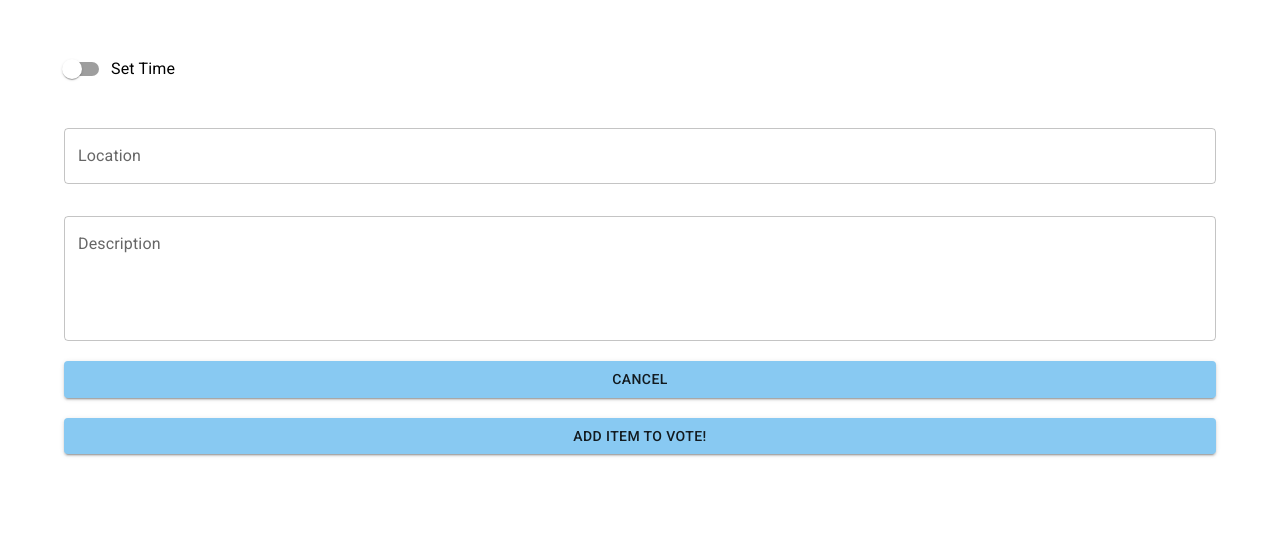
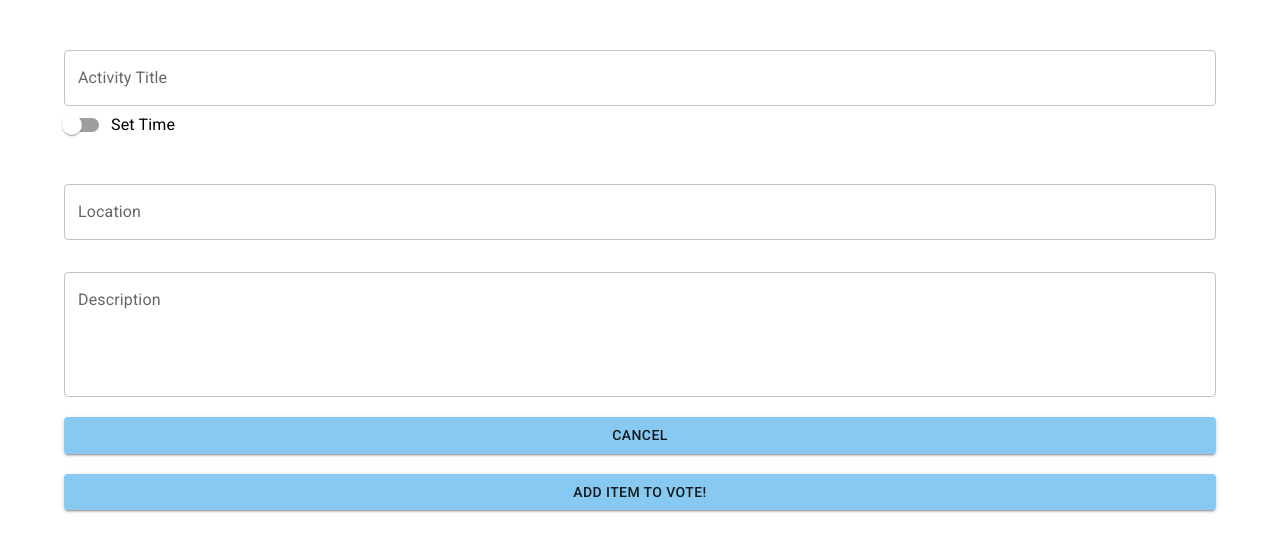
Before and after one commit to momentum316/momentum316-frontend, a React (Create React App) app: page /new/activity in a window 1280 px wide. Shown: the top 552 px of the page. Built offline with nearby package versions, Linux system fonts and the light colour scheme.

Commit message:
activity title added and working logo image

```diff
--- a/src/components/NewActivity.js
+++ b/src/components/NewActivity.js
@@ -30,6 +30,7 @@ export default function NewActivity() {
   const [location, setLocation] = useState("");
   const [startValue, setStartValue] = useState(null);
   const [endValue, setEndValue] = useState(null);
+  const [activityTitle, setActivityTitle] = useState("");
   const handleStart = (newValue) => {
     var d = new Date(newValue);
     var date = d.toISOString();
@@ -52,6 +53,13 @@ export default function NewActivity() {
     <div className="App">
       <Container>
         <br />
+        <TextField
+          id="activity-title"
+          label="Activity Title"
+          fullWidth
+          value={activityTitle}
+          onChange={(e) => setActivityTitle(e.target.value)}
+        ></TextField>
         <Stack>
           <FormControlLabel
             value="end"
```
Also changed, not shown: src/images/LogoSample_ByTailorBrands.jpg (added).
